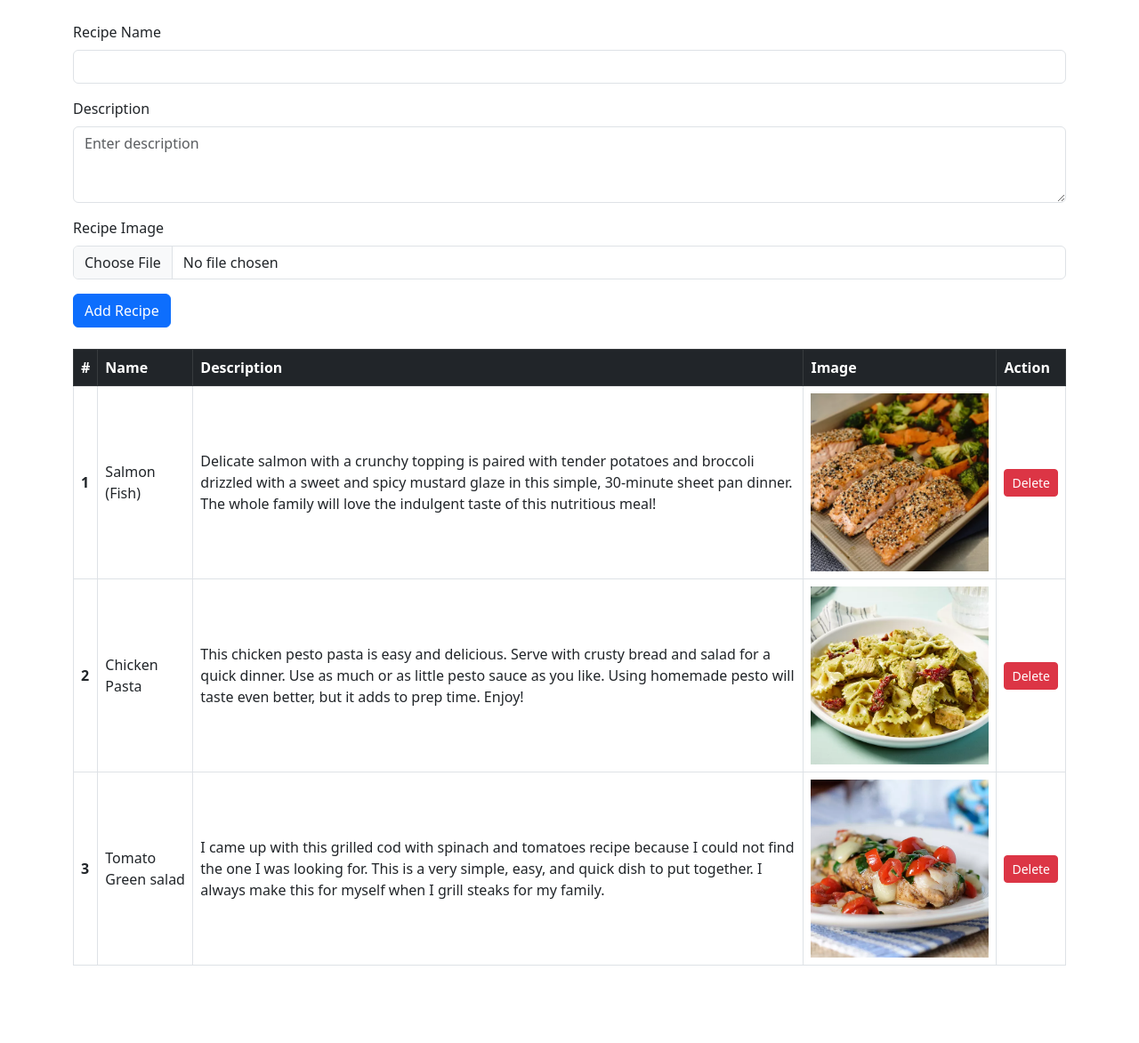
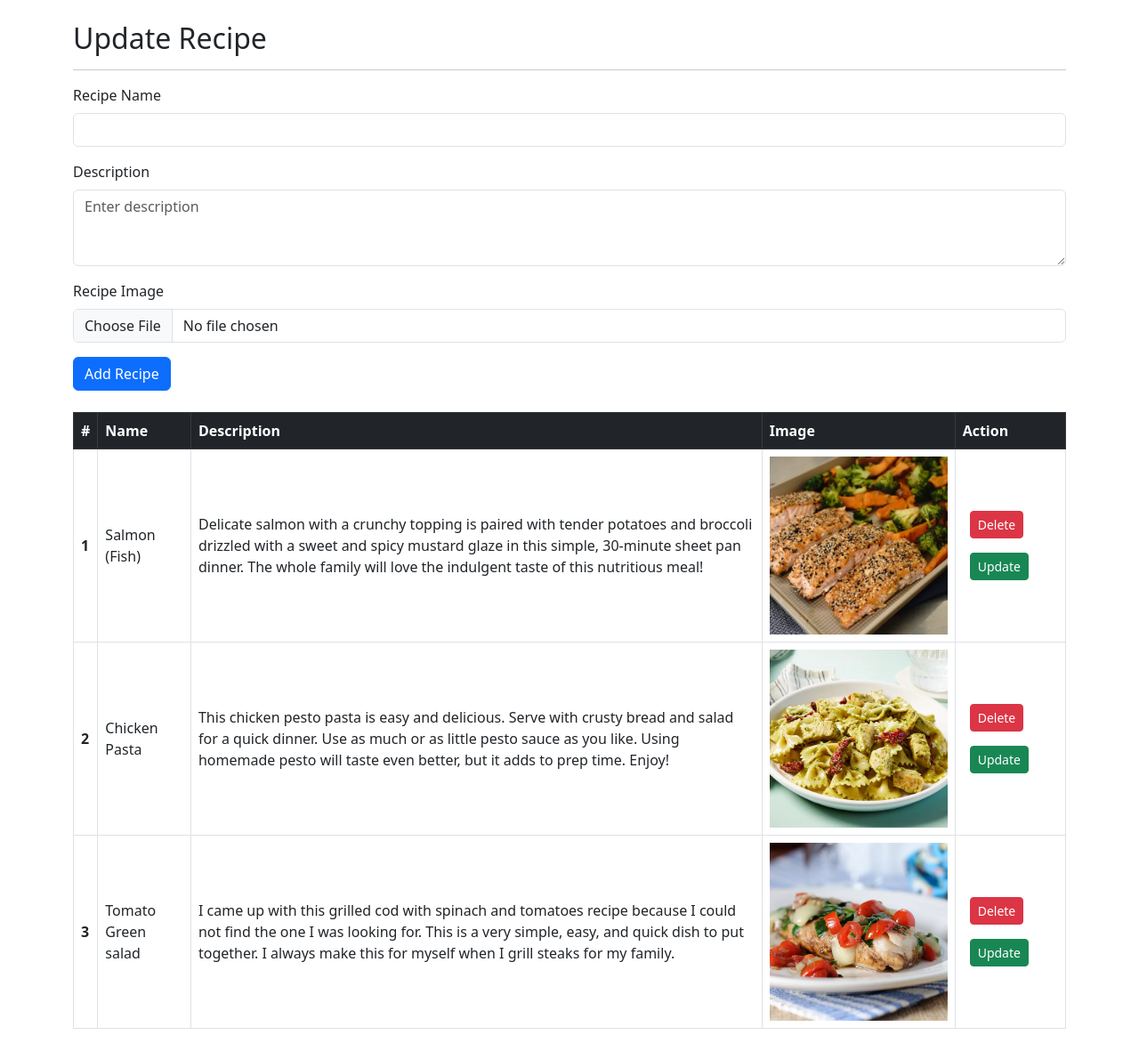
Before and after one commit to Aleena-Iftikhar/learning_django, a Django app: page /recipes/ in a window 1280 px wide. Shown: the whole page at 89% size. Before the commit the page ends 1085 px from the top, so only its background shows below. Run offline with Django 5.2, Linux system fonts and the light colour scheme; data comes from the database, SQL or seed files in the repository; both versions use the stored data as it was after the commit.

Commit message:
CRUD operations - update function

```diff
--- a/awd/urls.py
+++ b/awd/urls.py
@@ -27,6 +27,7 @@ urlpatterns = [
     path('', home, name = "home"),
     path('recipes/', recipes, name = "recipes"),
     path('delete_recipe/<id>/', delete_recipe, name = "delete_recipes"),
+    path('update_recipe/<id>/', update_recipe, name = "update_recipes"),
 
     path('otherPage/', otherPage, name = "other Page"),
     path('htmlPage/', htmlpage, name = "html page"),
--- a/vege/templates/recipes.html
+++ b/vege/templates/recipes.html
@@ -12,6 +12,8 @@
 
   <form method="post" enctype="multipart/form-data">
     {% csrf_token %}
+    <h2>Update Recipe</h2>
+    <hr>
     <div class="mb-3">
       <label class="form-label">Recipe Name</label>
       <input name="recipe_name" required type="text" class="form-control">
@@ -51,7 +53,8 @@
           {% endif %}
         </td>
         <td>
-          <a href="/delete_recipe/{{ recipe.id }}" class="btn btn-danger btn-sm">Delete</a>
+          <a href="/delete_recipe/{{ recipe.id }}" class="btn btn-danger btn-sm m-2">Delete</a>
+          <a href="/update_recipe/{{ recipe.id }}" class="btn btn-success btn-sm m-2">Update</a>
         </td>
       </tr>
       {% endfor %}
--- a/vege/views.py
+++ b/vege/views.py
@@ -20,14 +20,41 @@ def recipes(request):
         image = image,
      )
 
-     return redirect('recipes')
+     return redirect('recipes')            # go to /recipes page
 
+   # --------- Get recipe -----------
    queryset = recipe.objects.all()
    context = {"Recipes": queryset}
 
 
    return render(request, 'recipes.html', context)
 
+
+# ---------- UPDATE recipe --------------
+
+def update_recipe(request, id):
+   queryset = recipe.objects.get(id = id)
+
+   if request.method == "POST":
+      name = request.POST.get('recipe_name')
+      description = request.POST.get("description")
+      image = request.FILES.get("image")
+
+      queryset.recipe_name = name
+      queryset.description = description
+
+      if image:
+         queryset.image = image
+
+      queryset.save()
+      return redirect('recipes')
+
+   context = {'Recipes': queryset}
+   return render(request, 'updateRecipe.html', context)
+
+
+# ---------- DELETE recipe ------------
+
 def delete_recipe(request, id):
    queryset = recipe.objects.get(id = id)
    queryset.delete()
```
Also changed, not shown: vege/templates/updateRecipe.html (added, +36 -0 lines), db.sqlite3.
